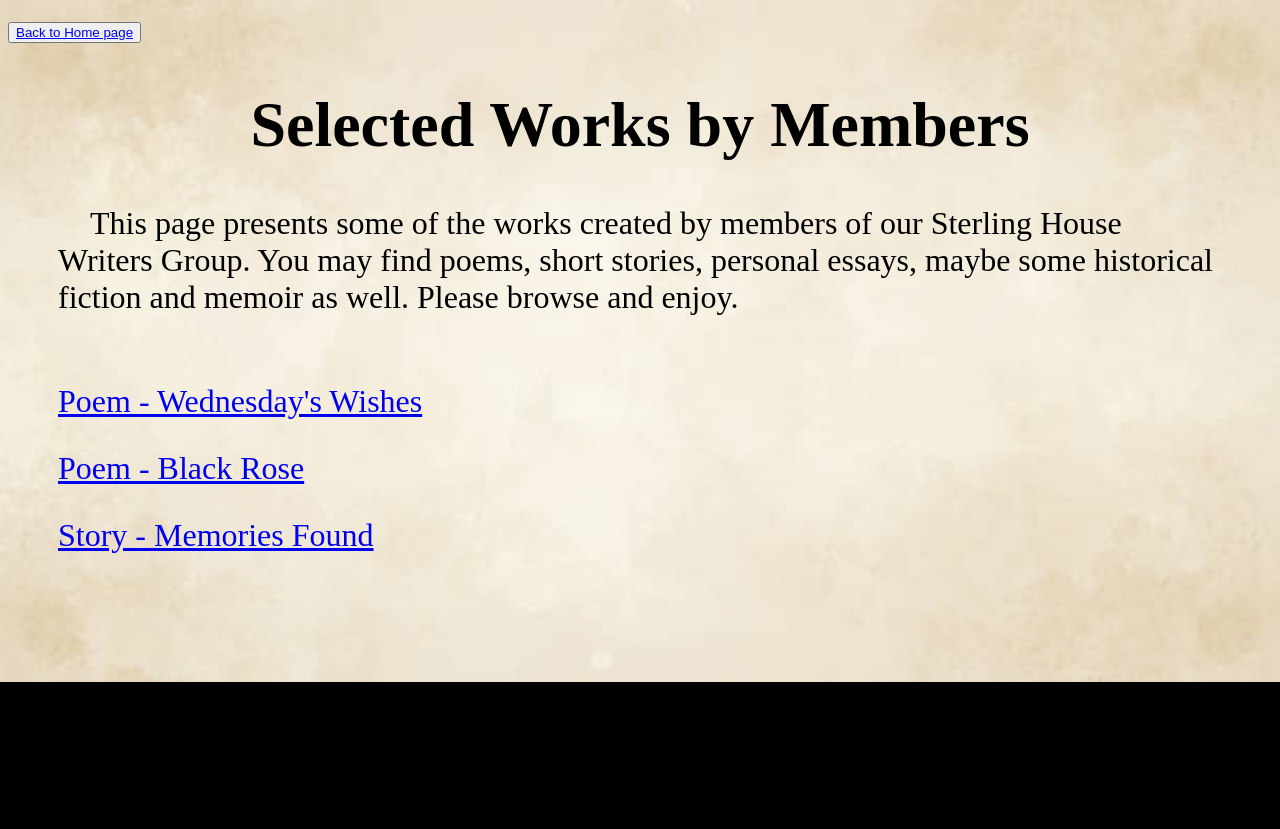
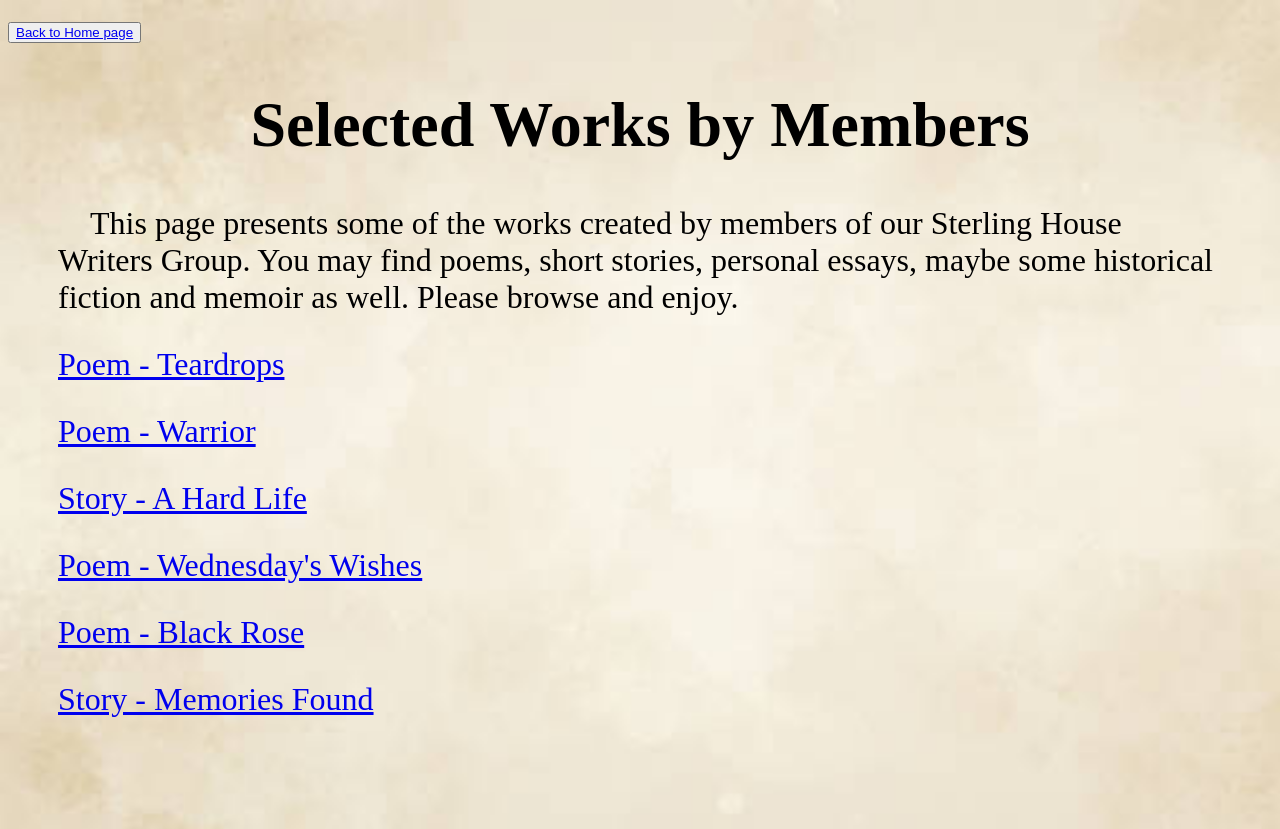
Before and after one commit to sterlingwriters/sterlingwriters.github.io, a plain HTML site: page selected_works_page.html in a window 1280 px wide. Before the commit the page ends 800 px from the top, so only its background shows below. Drawn offline with Linux system fonts and the light colour scheme.

Commit message:
Updated selected works

```diff
--- a/selected_works_page.html
+++ b/selected_works_page.html
@@ -1,6 +1,6 @@
 <!DOCTYPE html>
 <html>
-<!--  Last Updated Aug 7, 2023  -->
+<!--  Last Updated Sept 03, 2023  -->
   <style>
   body {
     background-color: black;
@@ -27,13 +27,21 @@
     <h1>Selected Works by Members</h1>
     <p>
 &emsp;This page presents some of the works created by members of our Sterling House Writers Group. You may find poems, short stories, personal essays, maybe some historical fiction and memoir as well. Please browse and enjoy.
-<br><br>
+<br>
     </p>
+
+    <p> <a href="SHWG_poem_Teardrops.html">Poem - Teardrops</a></p>
+
+    <p> <a href="SHWG_poem_Warrior.html">Poem - Warrior</a></p>
+
+    <p> <a href="SHWG_story_A_Hard_Life.html">Story - A Hard Life</a></p>
+
     <p> <a href="SHWG_poem_Wednesday_Wishes.html">Poem - Wednesday's Wishes</a></p>
 
     <p> <a href="SHWG_poem_Black_Rose.html">Poem - Black Rose</a></p>
 
     <p> <a href="SHWG_story_Memories_Found.html">Story - Memories Found</a></p>
+
     </font>
     <br><br><br>
   </body>
```
